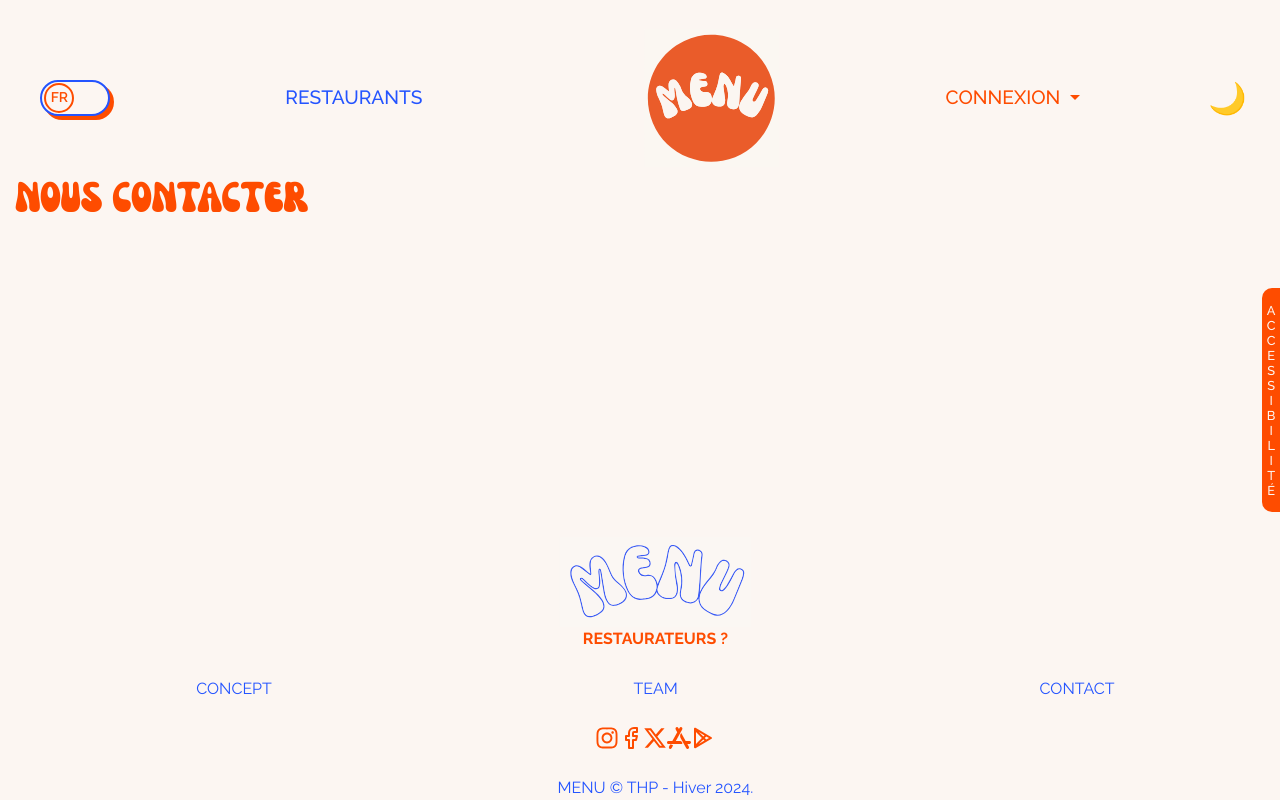
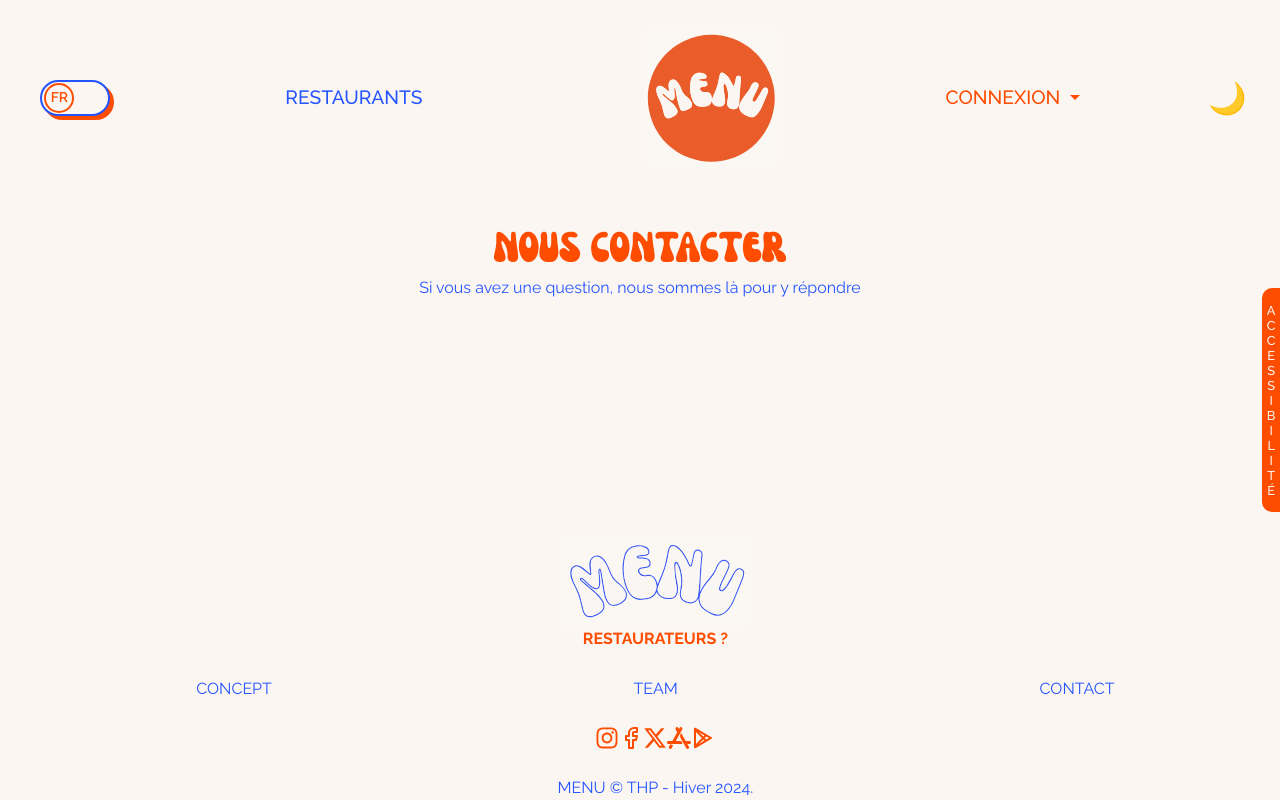
Before and after one commit to Gambizzz/MENU_V2, a React (Vite) app in the folder boiler_MENU/: page /contact in a window 1280 px wide. Built offline with nearby package versions, Linux system fonts and the light colour scheme.

Commit message:
début design pages footer

```diff
--- a/boiler_MENU/i18n.js
+++ b/boiler_MENU/i18n.js
@@ -44,6 +44,9 @@ i18n
           "confirmNewPass": "New password confirmation",
           "reset": "RESET",
           "titleRestau": "ALL RESTAURANTS",
+          "sloganConcept": "It has never been easier to find what you are going to eat",
+          "team-slogan": "Here are our awesome team members",
+          "contact-slogan": "If you have a question, we are here to answer it",
         }
       },
       fr: {
@@ -86,6 +89,9 @@ i18n
           "confirmNewPass": "Confirmer le nouveau mot de passe",
           "reset": "RÉINITIALISATION",
           "titleRestau": "TOUS LES RESTAURANTS",
+          "sloganConcept": "Il n'a jamais été aussi simple de trouver ce que vous allez manger",
+          "team-slogan": "Voici les supers membres de notre équipe",
+          "contact-slogan": "Si vous avez une question, nous sommes là pour y répondre",
         }
       }
     },
--- a/boiler_MENU/src/index.scss
+++ b/boiler_MENU/src/index.scss
@@ -454,3 +454,9 @@ li {
   font-size: 40px;
   color: $title-icons-night;
 }
+
+.page-header {
+  text-align: center;
+  margin-top: 4%;
+  margin-bottom: 4%;
+}
--- a/boiler_MENU/src/pages/footer/concept.jsx
+++ b/boiler_MENU/src/pages/footer/concept.jsx
@@ -8,7 +8,10 @@ const Concept = () => {
 
     return(
         <>
-        <h1 className="title-pages"> {t('conceptTitle')} </h1>
+        <div className="page-header">
+          <h1 className="title-pages"> {t('conceptTitle')} </h1>
+          <h2> {t('sloganConcept')} </h2>
+        </div>
         </>
     )
 }
--- a/boiler_MENU/src/pages/footer/contact.jsx
+++ b/boiler_MENU/src/pages/footer/contact.jsx
@@ -6,7 +6,10 @@ const Contact = () => {
 
     return(
         <>
-        <h1 className="title-pages"> {t('contactTitle')} </h1>
+        <div className="page-header">
+          <h1 className="title-pages"> {t('contactTitle')} </h1>
+          <h2> {t('contact-slogan')} </h2>
+        </div>
         </>
     )
 }
--- a/boiler_MENU/src/pages/footer/team.jsx
+++ b/boiler_MENU/src/pages/footer/team.jsx
@@ -6,7 +6,10 @@ const Team = () => {
 
     return(
         <>
-        <h1 className="title-pages"> {t('teamTitle')} </h1>
+        <div className="page-header">
+          <h1 className="title-pages"> {t('teamTitle')} </h1>
+          <h2> {t('team-slogan')} </h2>
+        </div>
         </>
     )
 }
```
